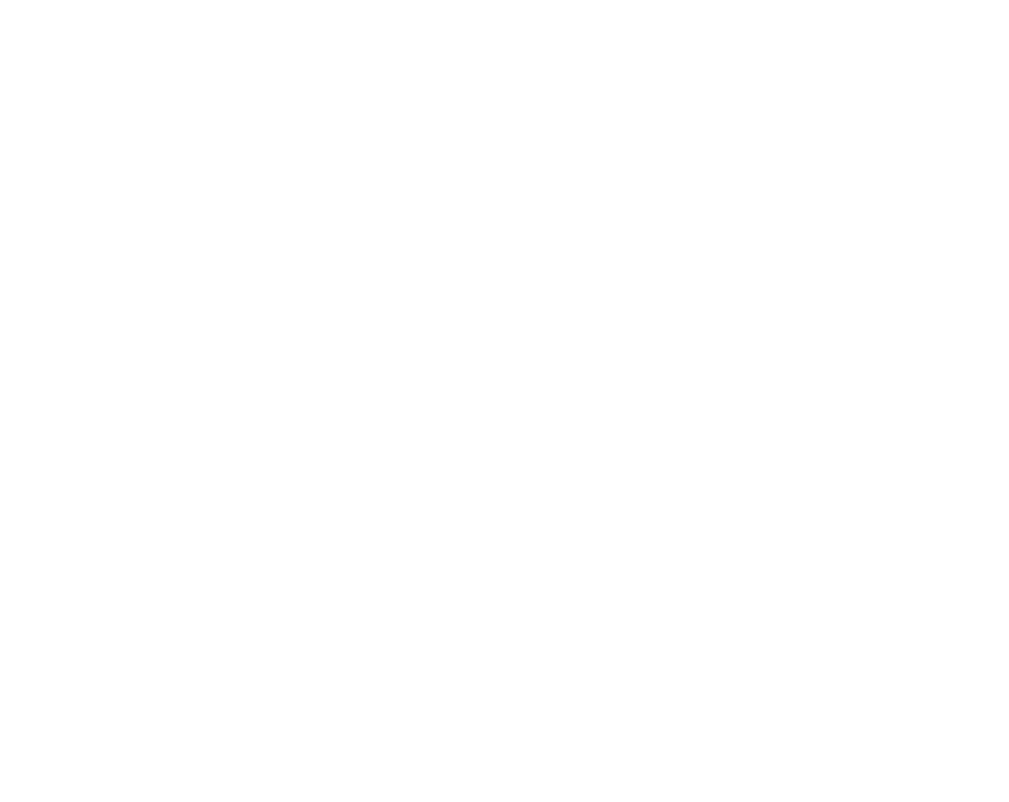
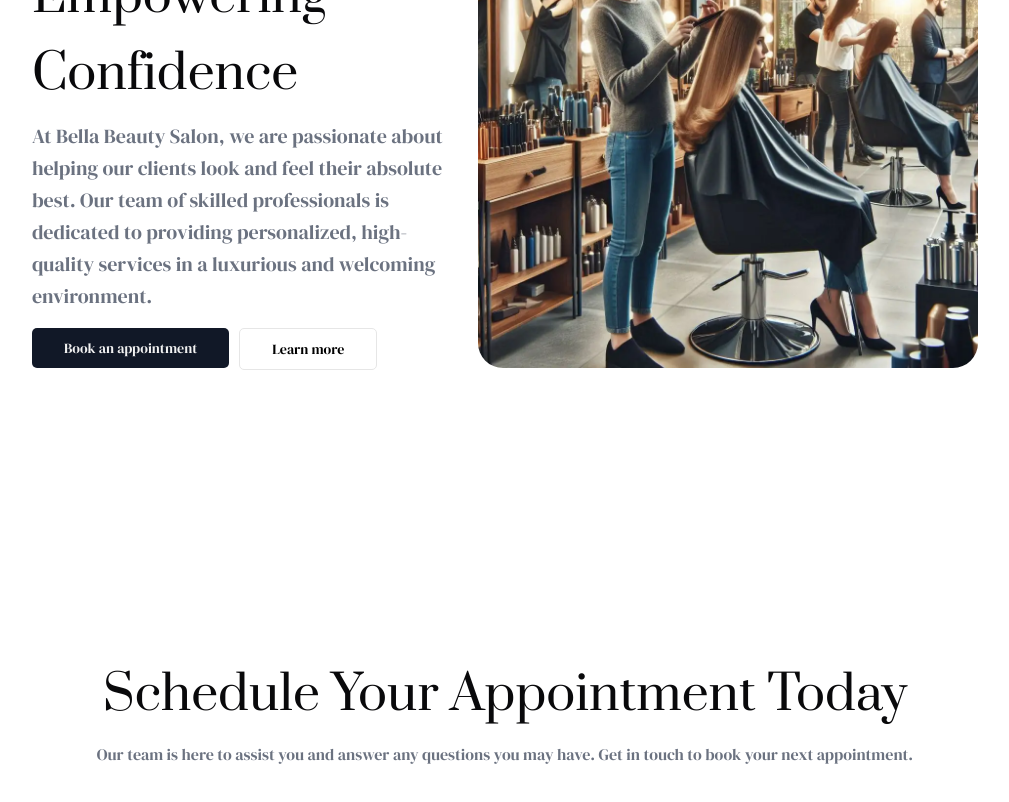
Before and after one commit to elizonRL/salonWithReact, a React (Vite) app: page / in a window 1280 px wide. Shown: the part 2340-3142 px from the top of the page, without its empty margins (135-1144 px from the left). Before the commit the page ends 2128 px from the top, so only its background shows below. Built offline with nearby package versions, Linux system fonts and the light colour scheme.

Commit message:
change styles

```diff
--- a/src/App.css
+++ b/src/App.css
@@ -1,8 +1,6 @@
 #root {
-  max-width: 1280px;
   margin: 0 auto;
   padding: 2rem;
-  text-align: center;
 }
 main {
   margin: auto;
--- a/src/App.tsx
+++ b/src/App.tsx
@@ -38,7 +38,7 @@ function App() {
             <img src="/img/beauty-salon-pink.webp" alt="Salon pink" />
           </aside>
         </Sections>
-        <Sections bgColor='bg-color-gray'>
+        <Sections bgColor="bg-color-gray">
           <aside>
             <div className="header">
               <h2>Indulge in Luxury</h2>
@@ -47,11 +47,11 @@ function App() {
                 help you look and feel your best.
               </p>
             </div>
-            <div className='body-seccion'>
-              <div className='services-details'>
+            <div className="body-seccion">
+              <div className="services-details">
                 <Services />
               </div>
-              <div className='imagen-corte'>
+              <div className="imagen-corte">
                 <img
                   src="/img/salon-corte.webp"
                   alt="salonera haciendo corte"
@@ -60,6 +60,41 @@ function App() {
             </div>
           </aside>
         </Sections>
+        <Sections>
+          <aside className="aside-about">
+            <h2>Elevating Beauty, Empowering Confidence</h2>
+            <p>
+              At Bella Beauty Salon, we are passionate about helping our clients
+              look and feel their absolute best. Our team of skilled
+              professionals is dedicated to providing personalized, high-quality
+              services in a luxurious and welcoming environment.
+            </p>
+            <div className="butones">
+              <Boton name="Book" className={"buton"}>
+                Book an appointment
+              </Boton>
+              <Boton name="servise" className={"buton-white"}>
+                Learn more
+              </Boton>
+            </div>
+          </aside>
+          <aside>
+            <div className="imagen-corte">
+              <img src="/img/salon-corte.webp" alt="salonera haciendo corte" />
+            </div>
+          </aside>
+        </Sections>
+        <Sections>
+          <aside>
+            <div className="header">
+            <h2>Schedule Your Appointment Today</h2>
+            <p>
+              Our team is here to assist you and answer any questions you may
+              have. Get in touch to book your next appointment.
+            </p>
+            </div>
+          </aside>
+        </Sections>
       </main>
     </>
   );
--- a/src/components/Servises.tsx
+++ b/src/components/Servises.tsx
@@ -26,7 +26,7 @@ export default function Services() {
   return (
     <>
       <aside>
-        <div className='body-details'>
+        <div>
           {services.map((services, index) => (
             <div className='section' key={index}>
               <h3>{services.name}</h3>
--- a/src/styles/style-react.css
+++ b/src/styles/style-react.css
@@ -25,7 +25,7 @@
   transition-duration: 150ms;
   background-color: rgb(243 244 246);
 }
-.form {
+/* .form {
   display: grid;
   flex-direction: column;
   padding: 16px 0;
@@ -52,4 +52,4 @@
   padding: 12px 8px;
   border-radius: 5px;
   width: 200px;
-}
+} */
```
